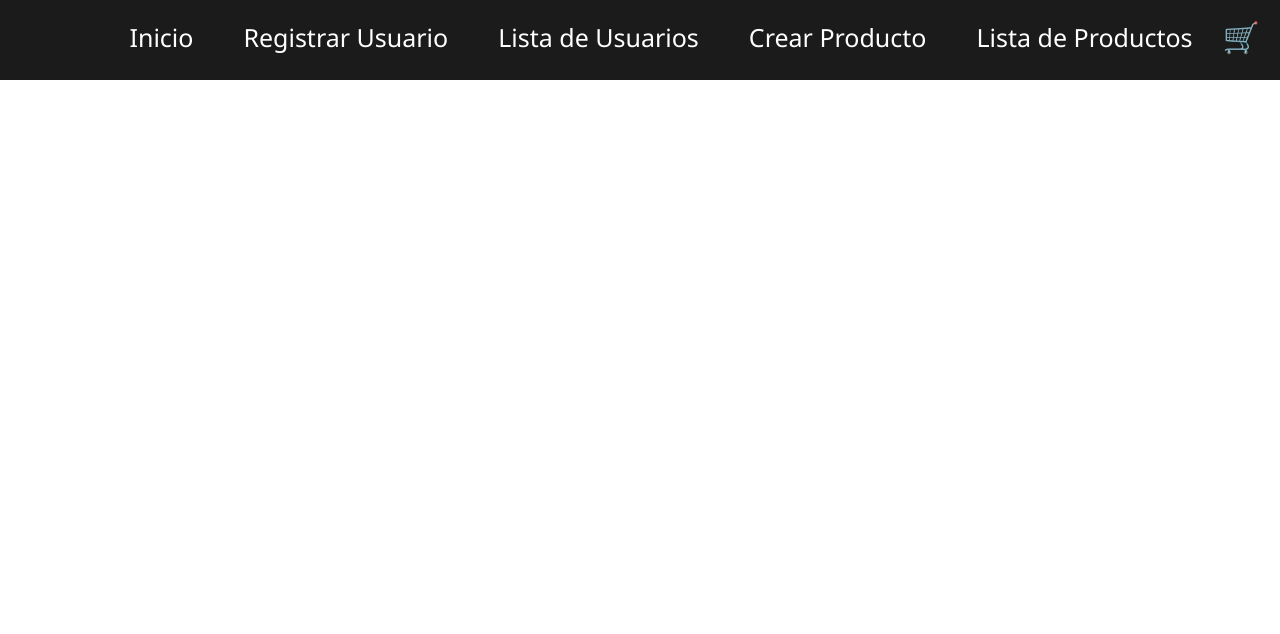
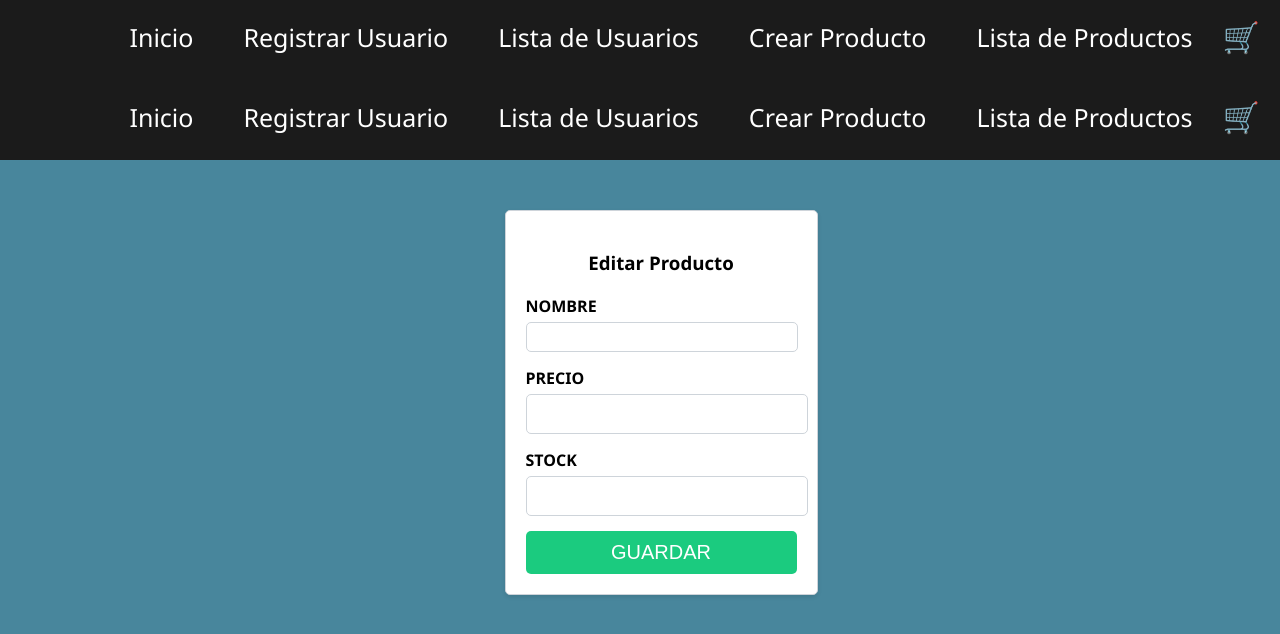
Before and after one commit to ECG301997/bit02spa, a React (Create React App) app: page /edit-product/1 in a window 1280 px wide. Shown: the top 634 px of the page. Built offline with nearby package versions, Linux system fonts and the light colour scheme; no server answers.

Commit message:
modificacion rutas

```diff
--- a/src/App.jsx
+++ b/src/App.jsx
@@ -17,14 +17,14 @@ class App extends Component {
       <BrowserRouter>
       <Navbar/>
         <Routes>
-          <Route path='/bit02spa' element={<Home />} />
-          <Route path='/bit02spa/cart' element={<CartContent />} />
-          <Route path='/bit02spa/create-user' element={<Register />} />
-          <Route path='/bit02spa/list-users' element={<UserList />} />
-          <Route path='/bit02spa/edit-user/:id' element={<EditUser />} />
-          <Route path='/bit02spa/create-product' element={<CreateProduct />} />
-          <Route path='/bit02spa/edit-product/:id' element={<EditProduct />} />
-          <Route path='/bit02spa/list-products' element={<ListProducts />} />
+          <Route path='/' element={<Home />} />
+          <Route path='/cart' element={<CartContent />} />
+          <Route path='/create-user' element={<Register />} />
+          <Route path='/list-users' element={<UserList />} />
+          <Route path='/edit-user/:id' element={<EditUser />} />
+          <Route path='/create-product' element={<CreateProduct />} />
+          <Route path='/edit-product/:id' element={<EditProduct />} />
+          <Route path='/list-products' element={<ListProducts />} />
         </Routes>
       </BrowserRouter>
     )
--- a/src/components/Navbar/Navbar.jsx
+++ b/src/components/Navbar/Navbar.jsx
@@ -9,12 +9,12 @@ const Navbar = () => {
   return (
     <div className="nav-container">
         <nav className="navbar">
-        <Link  className="navbar-text" to='/bit02spa/'>Inicio</Link>
-        <Link className="navbar-text" to='/bit02spa/create-user'>Registrar Usuario</Link>
-        <Link className="navbar-text" to='/bit02spa/list-users'>Lista de Usuarios</Link>
-        <Link className="navbar-text" to='/bit02spa/create-product'>Crear Producto</Link>
-        <Link className="navbar-text" to='/bit02spa/list-products'>Lista de Productos</Link>
-        <Link className="seeCarrito" to='/bit02spa/cart'>🛒
+        <Link  className="navbar-text" to='/'>Inicio</Link>
+        <Link className="navbar-text" to='/create-user'>Registrar Usuario</Link>
+        <Link className="navbar-text" to='/list-users'>Lista de Usuarios</Link>
+        <Link className="navbar-text" to='/create-product'>Crear Producto</Link>
+        <Link className="navbar-text" to='/list-products'>Lista de Productos</Link>
+        <Link className="seeCarrito" to='/cart'>🛒
         {cart.length >0 ? <TotalItems/> : null}
         </Link>
         </nav>
```
